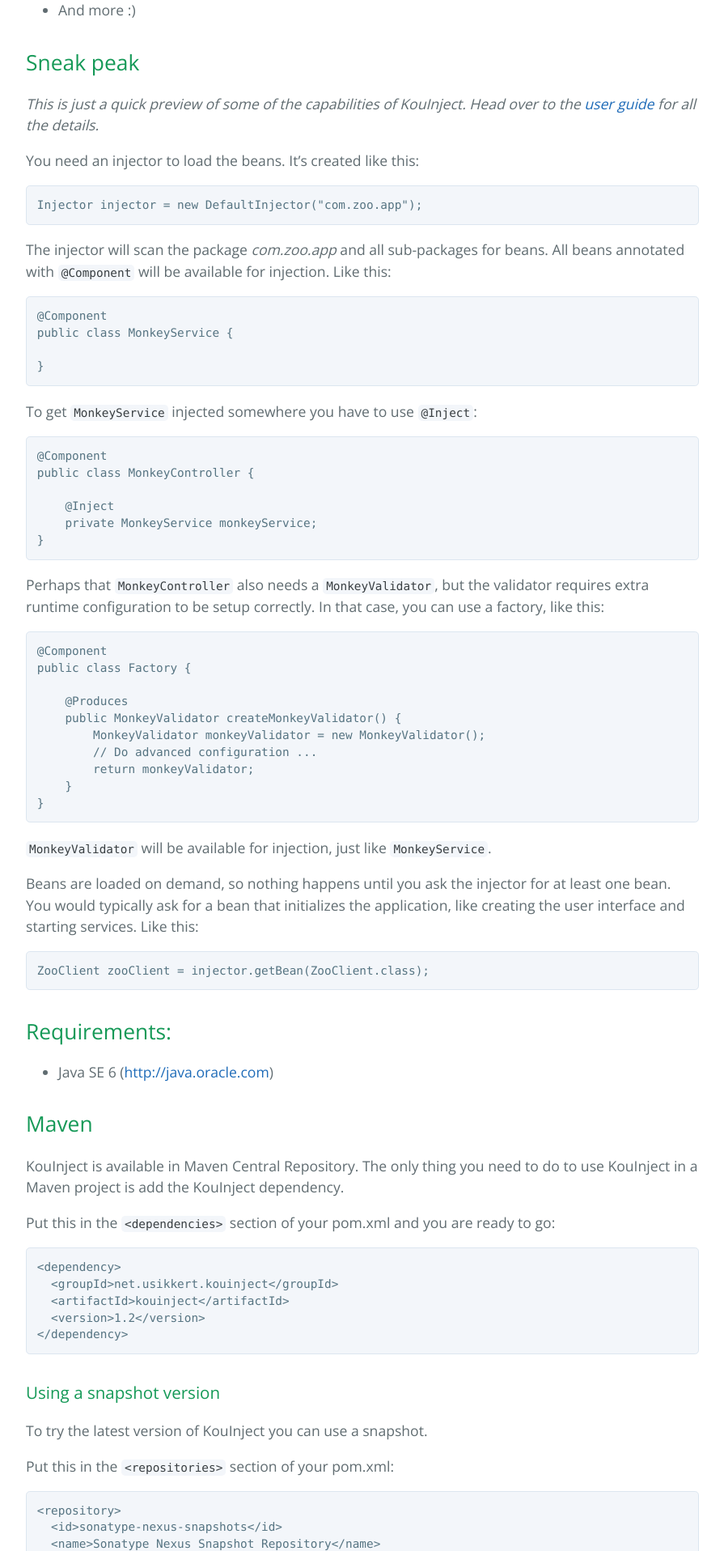
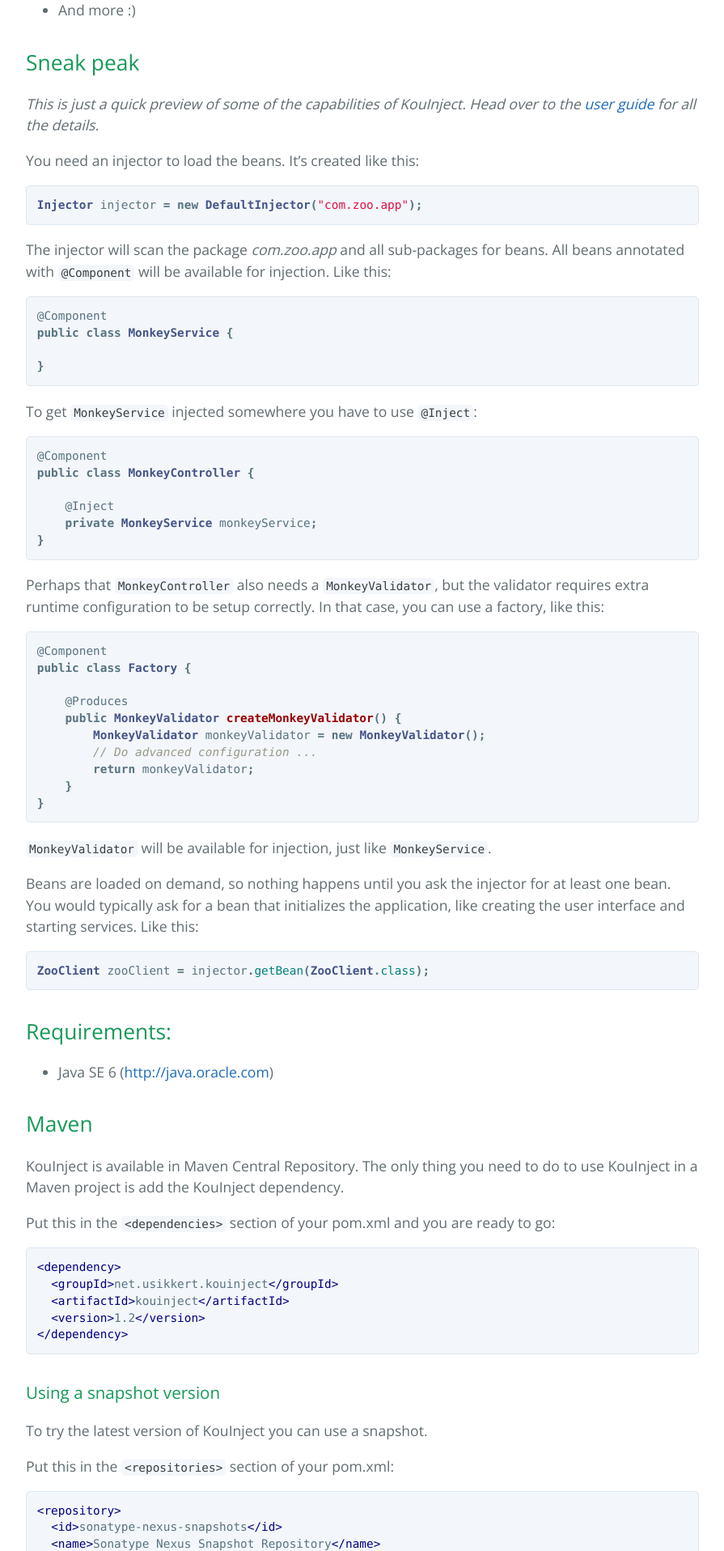
Before and after one commit to blurpy/kouinject-doc, a Jekyll site: the page built from index.md, in a window 1280 px wide. Shown: the part 1083-2999 px from the top of the page at 81% size, without its empty margins (192-1087 px from the left). Built offline with Jekyll 4.4.1, drawn with Linux system fonts in a browser that asks for light colours; Markdown is read by kramdown in place of the engine named in the settings; some of the changed text lies outside the part shown.

Commit message:
Testing java syntax highlighting

````diff
--- a/_config.yml
+++ b/_config.yml
@@ -1,4 +1,6 @@
 permalink: pretty
 baseurl: /kouinject-doc
+highlighter: pygments
 kramdown:
   input: GFM
+markdown: redcarpet
--- a/_layouts/default.html
+++ b/_layouts/default.html
@@ -8,6 +8,7 @@
     <link href='https://fonts.googleapis.com/css?family=Open+Sans:400,700' rel='stylesheet' type='text/css'>
     <link rel="stylesheet" type="text/css" href="{{ site.baseurl }}/stylesheets/stylesheet.css" media="screen">
     <link rel="stylesheet" type="text/css" href="{{ site.baseurl }}/stylesheets/github-light.css" media="screen">
+    <link rel="stylesheet" type="text/css" href="{{ site.baseurl }}/stylesheets/syntax.css" media="screen">
   </head>
 
   <body>
--- a/index.md
+++ b/index.md
@@ -36,13 +36,13 @@ _This is just a quick preview of some of the capabilities of KouInject. Head ove
 
 You need an injector to load the beans. It's created like this:
 
-```
+```java
 Injector injector = new DefaultInjector("com.zoo.app");
 ```
 
 The injector will scan the package _com.zoo.app_ and all sub-packages for beans. All beans annotated with `@Component` will be available for injection. Like this:
 
-```
+```java
 @Component
 public class MonkeyService {
 
@@ -51,7 +51,7 @@ public class MonkeyService {
 
 To get `MonkeyService` injected somewhere you have to use `@Inject`:
 
-```
+```java
 @Component
 public class MonkeyController {
 
@@ -62,7 +62,7 @@ public class MonkeyController {
 
 Perhaps that `MonkeyController` also needs a `MonkeyValidator`, but the validator requires extra runtime configuration to be setup correctly. In that case, you can use a factory, like this:
 
-```
+```java
 @Component
 public class Factory {
 
@@ -79,7 +79,7 @@ public class Factory {
 
 Beans are loaded on demand, so nothing happens until you ask the injector for at least one bean. You would typically ask for a bean that initializes the application, like creating the user interface and starting services. Like this:
 
-```
+```java
 ZooClient zooClient = injector.getBean(ZooClient.class);
 ```
 
@@ -95,7 +95,7 @@ KouInject is available in Maven Central Repository. The only thing you need to d
 
 Put this in the `<dependencies>` section of your pom.xml and you are ready to go:
 
-```
+```xml
 <dependency>
   <groupId>net.usikkert.kouinject</groupId>
   <artifactId>kouinject</artifactId>
@@ -110,7 +110,7 @@ To try the latest version of KouInject you can use a snapshot.
 
 Put this in the `<repositories>` section of your pom.xml:
 
-```
+```xml
 <repository>
   <id>sonatype-nexus-snapshots</id>
   <name>Sonatype Nexus Snapshot Repository</name>
--- /dev/null
+++ b/stylesheets/syntax.css
@@ -0,0 +1,60 @@
+.highlight  { background: #ffffff; }
+.highlight .c { color: #999988; font-style: italic } /* Comment */
+.highlight .err { color: #a61717; background-color: #e3d2d2 } /* Error */
+.highlight .k { font-weight: bold } /* Keyword */
+.highlight .o { font-weight: bold } /* Operator */
+.highlight .cm { color: #999988; font-style: italic } /* Comment.Multiline */
+.highlight .cp { color: #999999; font-weight: bold } /* Comment.Preproc */
+.highlight .c1 { color: #999988; font-style: italic } /* Comment.Single */
+.highlight .cs { color: #999999; font-weight: bold; font-style: italic } /* Comment.Special */
+.highlight .gd { color: #000000; background-color: #ffdddd } /* Generic.Deleted */
+.highlight .gd .x { color: #000000; background-color: #ffaaaa } /* Generic.Deleted.Specific */
+.highlight .ge { font-style: italic } /* Generic.Emph */
+.highlight .gr { color: #aa0000 } /* Generic.Error */
+.highlight .gh { color: #999999 } /* Generic.Heading */
+.highlight .gi { color: #000000; background-color: #ddffdd } /* Generic.Inserted */
+.highlight .gi .x { color: #000000; background-color: #aaffaa } /* Generic.Inserted.Specific */
+.highlight .go { color: #888888 } /* Generic.Output */
+.highlight .gp { color: #555555 } /* Generic.Prompt */
+.highlight .gs { font-weight: bold } /* Generic.Strong */
+.highlight .gu { color: #aaaaaa } /* Generic.Subheading */
+.highlight .gt { color: #aa0000 } /* Generic.Traceback */
+.highlight .kc { font-weight: bold } /* Keyword.Constant */
+.highlight .kd { font-weight: bold } /* Keyword.Declaration */
+.highlight .kp { font-weight: bold } /* Keyword.Pseudo */
+.highlight .kr { font-weight: bold } /* Keyword.Reserved */
+.highlight .kt { color: #445588; font-weight: bold } /* Keyword.Type */
+.highlight .m { color: #009999 } /* Literal.Number */
+.highlight .s { color: #d14 } /* Literal.String */
+.highlight .na { color: #008080 } /* Name.Attribute */
+.highlight .nb { color: #0086B3 } /* Name.Builtin */
+.highlight .nc { color: #445588; font-weight: bold } /* Name.Class */
+.highlight .no { color: #008080 } /* Name.Constant */
+.highlight .ni { color: #800080 } /* Name.Entity */
+.highlight .ne { color: #990000; font-weight: bold } /* Name.Exception */
+.highlight .nf { color: #990000; font-weight: bold } /* Name.Function */
+.highlight .nn { color: #555555 } /* Name.Namespace */
+.highlight .nt { color: #000080 } /* Name.Tag */
+.highlight .nv { color: #008080 } /* Name.Variable */
+.highlight .ow { font-weight: bold } /* Operator.Word */
+.highlight .w { color: #bbbbbb } /* Text.Whitespace */
+.highlight .mf { color: #009999 } /* Literal.Number.Float */
+.highlight .mh { color: #009999 } /* Literal.Number.Hex */
+.highlight .mi { color: #009999 } /* Literal.Number.Integer */
+.highlight .mo { color: #009999 } /* Literal.Number.Oct */
+.highlight .sb { color: #d14 } /* Literal.String.Backtick */
+.highlight .sc { color: #d14 } /* Literal.String.Char */
+.highlight .sd { color: #d14 } /* Literal.String.Doc */
+.highlight .s2 { color: #d14 } /* Literal.String.Double */
+.highlight .se { color: #d14 } /* Literal.String.Escape */
+.highlight .sh { color: #d14 } /* Literal.String.Heredoc */
+.highlight .si { color: #d14 } /* Literal.String.Interpol */
+.highlight .sx { color: #d14 } /* Literal.String.Other */
+.highlight .sr { color: #009926 } /* Literal.String.Regex */
+.highlight .s1 { color: #d14 } /* Literal.String.Single */
+.highlight .ss { color: #990073 } /* Literal.String.Symbol */
+.highlight .bp { color: #999999 } /* Name.Builtin.Pseudo */
+.highlight .vc { color: #008080 } /* Name.Variable.Class */
+.highlight .vg { color: #008080 } /* Name.Variable.Global */
+.highlight .vi { color: #008080 } /* Name.Variable.Instance */
+.highlight .il { color: #009999 } /* Literal.Number.Integer.Long */
````
